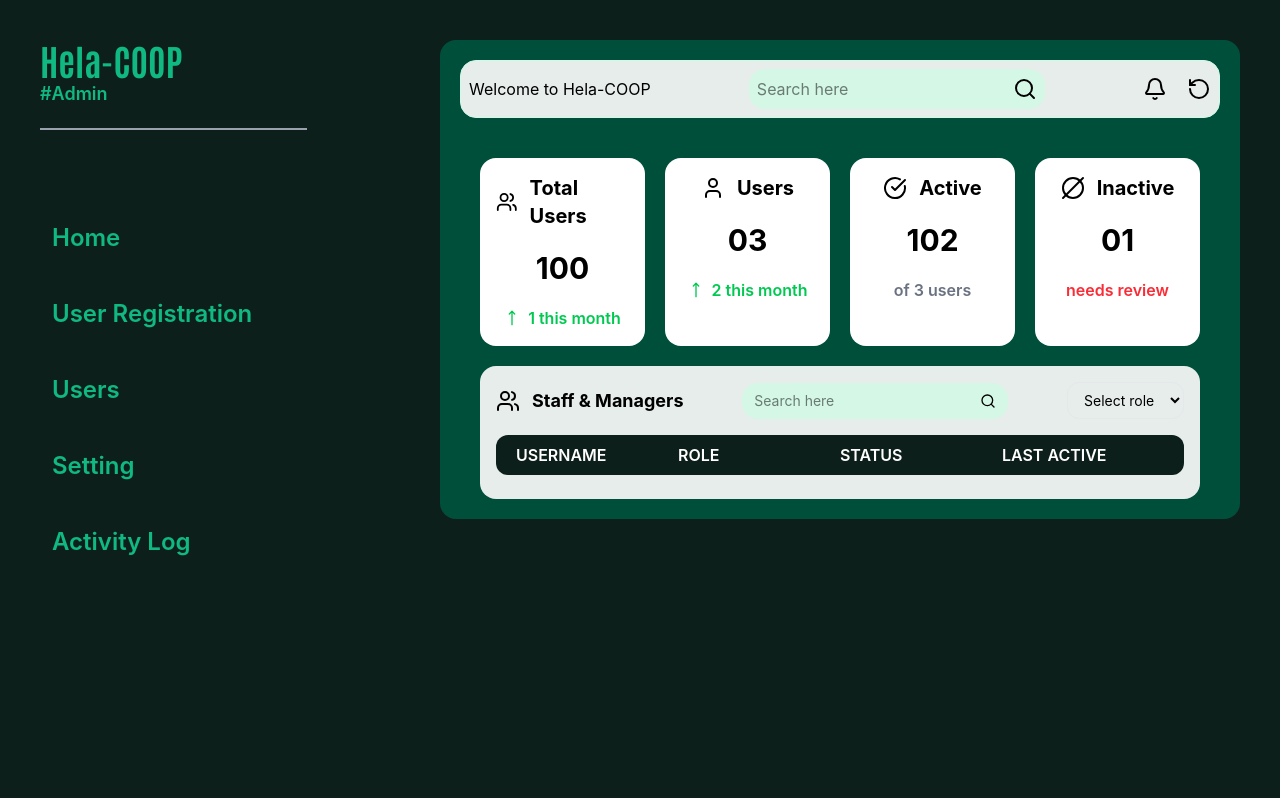
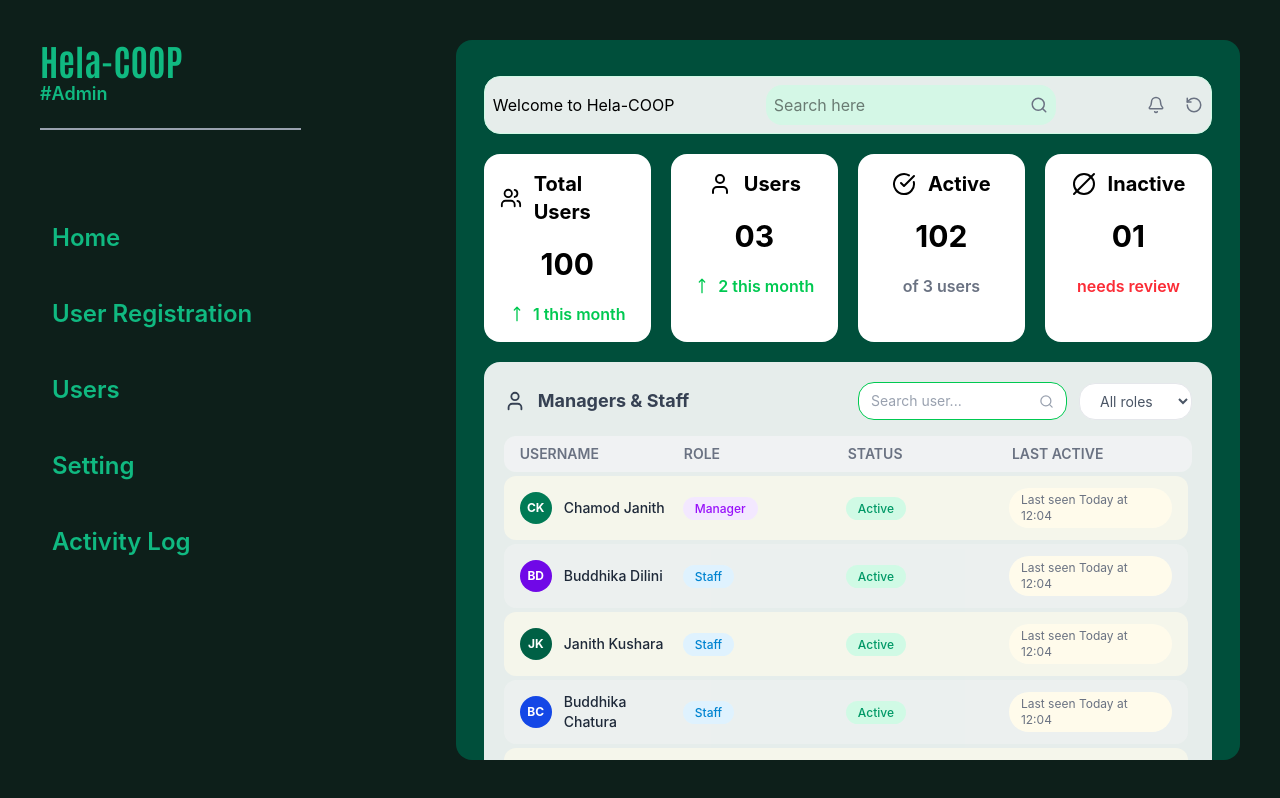
Before and after one commit to Senad-PM/Hela-COOP, a React (Vite) app in the folder client/: page /admin in a window 1280 px wide. Built offline with nearby package versions, Linux system fonts and the light colour scheme; sample sign-in values are in the browser's storage.

Commit message:
feat: Contributing all the sections

```diff
--- a/client/pages/Admin.jsx
+++ b/client/pages/Admin.jsx
@@ -2,9 +2,182 @@ import {
   Bell, RotateCcw, Search, Users, MoveUp, User,
   CircleCheckBig, CircleSlash2,
   CreditCard, Calendar, AtSign, Shield, KeyRound, CheckCircle, X,
-  Settings, TriangleAlert
+  Settings, TriangleAlert, ChevronRight, ChevronLeft, Download, Trash2
 } from "lucide-react";
 import React, { useState } from "react";
+
+const HomeSection = () => {
+
+  const [search, setSearch] = useState("");
+  const [roleFilter, setRoleFilter] = useState("All roles");
+
+  const users = [
+    { initials: "CK", name: "Chamod Janith",    role: "Manager", status: "Active",   time: "Today at 12:04", color: "bg-emerald-700" },
+    { initials: "BD", name: "Buddhika Dilini",  role: "Staff",   status: "Active",   time: "Today at 12:04", color: "bg-violet-700"  },
+    { initials: "JK", name: "Janith Kushara",   role: "Staff",   status: "Active",   time: "Today at 12:04", color: "bg-emerald-800" },
+    { initials: "BC", name: "Buddhika Chatura", role: "Staff",   status: "Active",   time: "Today at 12:04", color: "bg-blue-700"    },
+    { initials: "CK", name: "Chatura Kumara",   role: "Manager", status: "Active",   time: "Today at 12:04", color: "bg-emerald-700" },
+    { initials: "PN", name: "Piumi Nikeshala",  role: "Staff",   status: "Active",   time: "Today at 12:04", color: "bg-pink-700"    },
+    { initials: "CD", name: "Chatumi Dilhara",  role: "Staff",   status: "Active",   time: "Today at 12:04", color: "bg-cyan-700"    },
+    { initials: "WA", name: "Wenu Adhikari",    role: "Staff",   status: "Active",   time: "Today at 12:04", color: "bg-green-700"   },
+    { initials: "TK", name: "Tharushi Kaushika",role: "Staff",   status: "Active",   time: "Today at 12:04", color: "bg-teal-700"    },
+    { initials: "PM", name: "Praveen Manahara", role: "Staff",   status: "Inactive", time: "Today at 12:04", color: "bg-gray-600"    },
+  ];
+
+  const filtered = users.filter((u) => {
+    const matchSearch = u.name.toLowerCase().includes(search.toLocaleLowerCase());
+    const matchRole = roleFilter === "All roles" || u.role.roleFilter;
+    return matchSearch && matchRole;
+  });
+
+  return (
+    <div className="flex flex-col gap-5 pt-4 px-2">
+
+      <div className="bg-white/90 border border-emerald-100 p-2 rounded-2xl flex items-center justify-between">
+        <h1>Welcome to Hela-COOP</h1>
+        <div className="flex items-center justify-center bg-emerald-100/80 p-2 rounded-2xl gap-2">
+          <input
+            type="search"
+            placeholder="Search here"
+            className="rounded-xl"
+          />
+          <Search size={18} className="cursor-pointer text-gray-500 hover:text-gray-700 transition" />
+        </div>
+        <div className="flex gap-5">
+          <Bell size={18} className="cursor-pointer text-gray-500 hover:text-gray-700 transition" />
+          <RotateCcw size={18} className="cursor-pointer text-gray-500 hover:text-gray-700 transition" />
+        </div>
+      </div>
+
+      <div className="flex gap-5">
+        <div className="bg-white w-full rounded-2xl space-y-5 p-4">
+          <div className="flex items-center justify-center gap-3 font-bold text-xl">
+            <Users /> <h1>Total Users</h1>
+          </div>
+          <div className="flex items-center justify-center font-bold text-3xl">
+            <h1>100</h1>
+          </div>
+          <div className="flex items-center justify-center gap-2 text-green-500 font-semibold">
+            <MoveUp size={16} /> <p>1 this month</p>
+          </div>
+        </div>
+
+        <div className="bg-white w-full rounded-2xl space-y-5 p-4">
+          <div className="flex items-center justify-center gap-3 font-bold text-xl">
+            <User /> <h1>Users</h1>
+          </div>
+          <div className="flex items-center justify-center font-bold text-3xl">
+            <h1>03</h1>
+          </div>
+          <div className="flex items-center justify-center gap-2 text-green-500 font-semibold">
+            <MoveUp size={16} /> <p>2 this month</p>
+          </div>
+        </div>
+
+        <div className="bg-white w-full rounded-2xl space-y-5 p-4">
+          <div className="flex items-center justify-center gap-3 font-bold text-xl">
+            <CircleCheckBig /> <h1>Active</h1>
+          </div>
+          <div className="flex items-center justify-center font-bold text-3xl">
+            <h1>102</h1>
+          </div>
+          <div className="flex items-center justify-center font-semibold text-gray-500">
+            <p>of 3 users</p>
+          </div>
+        </div>
+
+        <div className="bg-white w-full rounded-2xl space-y-5 p-4">
+          <div className="flex items-center justify-center gap-3 font-bold text-xl">
+            <CircleSlash2 /> <h1>Inactive</h1>
+          </div>
+          <div className="flex items-center justify-center font-bold text-3xl">
+            <h1>01</h1>
+          </div>
+          <div className="flex items-center justify-center font-semibold">
+            <p className="text-red-500">needs review</p>
+          </div>
+        </div>
+      </div>
+
+      <div className="bg-white/90 rounded-2xl p-5">
+        <div className="flex items-center justify-between mb-4">
+          <div className="flex items-center gap-3 font-bold text-lg text-gray-700">
+            <User size={22} />
+            <h1>Managers & Staff</h1>
+          </div>
+          <div className="flex items-center gap-3">
+            <div className="flex items-center gap-2 border border-green-500 px-3 py-2 rounded-2xl bg-white">
+              <input type="search" placeholder="Search user..."
+                value={search}
+                onChange={(e) => setSearch(e.target.value)}
+                className="bg-transparent outline-none text-sm w-40 text-gray-700 placeholder:text-gray-400"
+              />
+              <Search size={15} className="text-gray-400" />
+            </div>
+            <select value={roleFilter}
+              onChange={(e) => setRoleFilter(e.target.value)}
+              className="border border-gray-200 rounded-2xl px-4 py-2 text-sm outline-none bg-white text-gray-600"
+            >
+              <option>All roles</option>
+              <option>Manager</option>
+              <option>Staff</option>
+            </select>
+          </div>
+        </div>
+
+        <div className="grid grid-cols-4 px-4 py-2 text-sm font-semibold uppercase text-gray-500 bg-gray-100/80 rounded-xl mb-1">
+          <span>Username</span>
+          <span>Role</span>
+          <span>Status</span>
+          <span>Last active</span>
+        </div>
+        <div className="max-h-96 overflow-y-auto pr-1 space-y-1">
+          {filtered.length === 0 ? (
+            <p className="text-center text-sm text-gray-400 py-8">No user found</p>
+          ) : (
+            filtered.map((user, i) => (
+              <div key={i}
+                className={`grid grid-cols-4 px-4 py-3 rounded-xl items-center text-sm ${i % 2 === 0 ? "bg-amber-50/60" : "bg-stone-100/40"}`}
+              >
+
+                <div className="flex items-center gap-3">
+                  <div className={`w-8 h-8 rounded-full ${user.color} text-white flex items-center justify-center text-xs font-bold flex-shrink-0`}>
+                    {user.initials}
+                  </div>
+                  <span className="font-medium text-gray-800">{user.name}</span>
+                </div>
+
+                <span>
+                  <span className={`px-3 py-1 rounded-full text-xs font-medium ${
+                    user.role === "Manager" ? "bg-purple-100 text-purple-600" : "bg-sky-100 text-sky-600"
+                  }`}
+                  >
+                    {user.role}
+                  </span>
+                </span>
+
+                <span>
+                  <span className={`px-3 py-1 rounded-full text-xs font-medium ${
+                    user.status === "Active" ? "bg-emerald-100 text-emerald-600" : "bg-amber-100 text-amber-600"
+                  }`}
+                  >
+                    {user.status}
+                  </span>
+                </span>
+                <span className="text-xs text-gray-500 bg-amber-50 px-3 py-1 rounded-full w-fit">
+                  Last seen {user.time}
+                </span>
+
+              </div>
+            ))
+          )}
+        </div>
+
+      </div>
+
+    </div>
+  )
+};
 
 const UserRegistrationSection = () => {
   const [formData, setFormData] = useState({
@@ -54,7 +227,7 @@ const UserRegistrationSection = () => {
   );
 
   return (
-    <div className="flex flex-col gap-4 pt-4 max-w-4xl">
+    <div className="flex flex-col gap-4 pt-4 px-2 max-w-4xl">
 
       <div className="bg-[#f5f0e8] rounded-2xl px-6 py-4">
         <h1 className="text-xl font-bold text-gray-800">User Registration</h1>
@@ -159,7 +332,7 @@ const UsersSection = () => {
     return matchSearch && matchRole;
   });
   return(
-    <div className="flex flex-col gap-4 pt-2 px-2">
+    <div className="flex flex-col gap-4 pt-4 px-2">
 
       <div className="bg-[#f5f0e8] rounded-2xl px-6 py-4 flex items-start justify-between">
         <div>
@@ -437,8 +610,90 @@ const ActivityLogSection = () => {
               <option>Nimal_Shantha</option>
               <option>Amali_Jayawardhana</option>
             </select>
+            <select value={actionFilter} onChange={(e) => {setActionFilter(e.target.value); setCurrentPage(1);}}
+              className="border border-gray-200 rounded-xl px-3 py-1.5 text-xs outline-none bg-white text-gray-600"
+            >
+              <option>All actions</option>
+              <option>Added manager</option>
+              <option>Approve loan</option>
+              <option>Added savings</option>
+              <option>Changed permission</option>
+              <option>Added staff</option>
+              <option>Added loan payment</option>
+              <option>Delete staff</option>
+            </select>
+            <select value={timeFilter} onChange={(e) => {setTimeFilter(e.target.value)}}
+              className="border border-gray-200 rounded-xl px-3 py-1.5 text-xs outline-none bg-white text-gray-600"
+            >
+              <option>All time</option>
+              <option>Today</option>
+              <option>This week</option>
+              <option>This month</option>
+            </select>
           </div>
         </div>
+
+        <div className="space-y-1">
+          {paginated.map((logs, i) => (
+            <div key={i} className={`grid grid-cols-4 px-4 py-3 rounded-xl items-center text-sm ${i % 2 == 0 ? "bg-amber-50/60" : "bg-stone-100/40}"}`}>
+              <span className="text-xs text-gray-500">{logs.date}</span>
+              <div className="flex items-center gap-2">
+                <div className={`flex items-center justify-center w-7 h-7 rounded-full ${logs.color} text-white text-xs font-bold flex-shrink-0`}>
+                  {logs.initials}
+                </div>
+                <span className="text-xs font-medium text-gray-700">{logs.user}</span>
+              </div>
+              <span className={`text-xs font-semibold ${logs.actionColor}`}>{logs.action}</span>
+              <span className="tex-xs text-gray-500">{logs.ref}</span>
+            </div>
+          ))}
+        </div>
+
+        <div className="flex items-center justify-between pt-1 flex-wrap gap-2">
+          <p className="text-xs text-gray-500">
+            Showing {Math.min((currentPage - 1) * rowsPerPage + 1, filtered.length)}–{Math.min(currentPage * rowsPerPage, filtered.length)} of {filtered.length} entries
+          </p>
+          <div className="flex items-center gap-1">
+            <button onClick={() => setCurrentPage((p) => Math.max(p - 1, 1))}
+              disabled={currentPage === 1}
+              className="flex items-center justify-center w-7 h-7 rounded-lg border border-gray-200 text-xs disabled:opacity-40 hover:bg-gray-50"
+            >
+              <ChevronLeft />
+            </button>
+            {Array.from({length: totalPages}, (_, i) => (
+              <button key={i} onChange={() => setCurrentPage(i + 1)}
+                className={`flex items-center justify-center w-7 h-7 rounded-lg border text-xs transition ${
+                  currentPage === i + 1 ? "bg-[#0d1f1a] text-white border-[#0d1f1a]" : "border-gray-200 hover:bg-gray-50"
+                }`}
+              >
+                {i + 1}
+              </button>
+            ))}
+            <button onClick={() => setCurrentPage((p) => Math.min(p + 1, totalPages))}
+              disabled={currentPage === totalPages}
+              className="flex items-center justify-center w-7 h-7 rounded-lg border border-gray-200 text-xs disabled:opacity-40 hover:bg-gray-50"
+            >
+              <ChevronRight />
+            </button>
+            <button className="flex items-center gap-1 ml-2 border border-gray-200 rounded-xl px-3 py-1.5 text-xs text-gray-600 hover:text-gray-50 hover:bg-black transition">
+              <Download /> CSV
+            </button>
+          </div>
+        </div>
+
+        <div className="flex items-center justify-between bg-red-50 border border-red-200 rounded-2xl px-5 py-3 mt-1">
+          <div className="flex items-center gap-2">
+            <TriangleAlert size="14" className="text-red-500" />
+            <div>
+              <p className="text-xs font-semibold text-red-600">Danger zone</p>
+              <p className="text-xs text-red-400">Clear all logs - cannot be undone</p>
+            </div>
+          </div>
+          <button className="flex items-center gap-1 text-xs text-red-500 border border-red-300 px-3 py-1.5 rounded-xl hover:bg-red-100 transition">
+            <Trash2 /> Clear all logs
+          </button>
+        </div>
+
       </div>
 
     </div>
@@ -449,96 +704,11 @@ const ActivityLogSection = () => {
 const Admin = () => {
   const [activeSection, setActiveSection] = useState("home");
 
-const HomeSection = () => (
-  <div className="flex flex-col gap-5 pt-10 px-5">
-    <div className="flex gap-5">
-      <div className="bg-white w-full rounded-2xl space-y-5 p-4">
-        <div className="flex items-center justify-center gap-3 font-bold text-xl">
-          <Users /> <h1>Total Users</h1>
-        </div>
-        <div className="flex items-center justify-center font-bold text-3xl">
-          <h1>100</h1>
-        </div>
-        <div className="flex items-center justify-center gap-2 text-green-500 font-semibold">
-          <MoveUp size={16} /> <p>1 this month</p>
-        </div>
-      </div>
-
-      <div className="bg-white w-full rounded-2xl space-y-5 p-4">
-        <div className="flex items-center justify-center gap-3 font-bold text-xl">
-          <User /> <h1>Users</h1>
-        </div>
-        <div className="flex items-center justify-center font-bold text-3xl">
-          <h1>03</h1>
-        </div>
-        <div className="flex items-center justify-center gap-2 text-green-500 font-semibold">
-          <MoveUp size={16} /> <p>2 this month</p>
-        </div>
-      </div>
-
-      <div className="bg-white w-full rounded-2xl space-y-5 p-4">
-        <div className="flex items-center justify-center gap-3 font-bold text-xl">
-          <CircleCheckBig /> <h1>Active</h1>
-        </div>
-        <div className="flex items-center justify-center font-bold text-3xl">
-          <h1>102</h1>
-        </div>
-        <div className="flex items-center justify-center font-semibold text-gray-500">
-          <p>of 3 users</p>
-        </div>
-      </div>
-
-      <div className="bg-white w-full rounded-2xl space-y-5 p-4">
-        <div className="flex items-center justify-center gap-3 font-bold text-xl">
-          <CircleSlash2 /> <h1>Inactive</h1>
-        </div>
-        <div className="flex items-center justify-center font-bold text-3xl">
-          <h1>01</h1>
-        </div>
-        <div className="flex items-center justify-center font-semibold">
-          <p className="text-red-500">needs review</p>
-        </div>
-      </div>
-    </div>
-
-    <div className="bg-white/90 rounded-2xl p-4">
-
-      <div className="flex items-center justify-between mb-4">
-        <div className="flex items-center gap-3 font-bold text-lg">
-          <Users />
-          <h1>Staff &amp; Managers</h1>
-        </div>
-        <div className="flex items-center gap-2 bg-emerald-100/80 px-3 py-2 rounded-2xl">
-          <input
-            type="search"
-            placeholder="Search here"
-            className="bg-transparent outline-none text-sm"
-          />
-          <Search size={16} />
-        </div>
-        <select className="border border-gray-200 rounded-xl px-3 py-2 text-sm outline-none">
-          <option>Select role</option>
-          <option>Manager</option>
-          <option>Staff</option>
-        </select>
-      </div>
-
-      <div className="grid grid-cols-4 rounded-xl px-5 py-2 font-semibold text-white bg-[#0d1f1a] mb-2">
-        <span>USERNAME</span>
-        <span>ROLE</span>
-        <span>STATUS</span>
-        <span>LAST ACTIVE</span>
-      </div>
-    </div>
-
-  </div>
-);
-
   return (
     <>
-      <section className="w-full min-h-screen bg-[#0d1f1a] p-10">
-        <div className="flex items-start">
-          <div className="w-1/3 text-[#10b981]">
+      <section className="w-full h-screen bg-[#0d1f1a] p-10 overflow-hidden">
+        <div className="flex h-full gap-6">
+          <div className="flex flex-col w-1/3 text-[#10b981]">
             <h1
               className="text-4xl font-bold"
               style={{ fontFamily: '"Antonio", serif' }}
@@ -585,31 +755,13 @@ const HomeSection = () => (
               </div>
             </div>
           </div>
-          <div className="w-2/3 h-full rounded-2xl bg-emerald-900 p-5">
-          {activeSection === 'home' && (
-            <>
-              <div className="bg-white/90 border border-emerald-100 p-2 rounded-2xl flex items-center justify-between">
-                <h1>Welcome to Hela-COOP</h1>
-                <div className="flex items-center justify-center bg-emerald-100/80 p-2 rounded-2xl gap-2">
-                  <input
-                    type="search"
-                    placeholder="Search here"
-                    className="rounded-xl"
-                  />
-                  <Search />
-                </div>
-                <div className="flex gap-5">
-                  <Bell />
-                  <RotateCcw />
-                </div>
-              </div>
-              <HomeSection />
-            </>
-          )}
+          <div className="w-2/3 h-full rounded-2xl bg-emerald-900 p-5 overflow-y-auto">
+
           {activeSection === "userRegistration" && <UserRegistrationSection />}
           {activeSection === "users" && <UsersSection />}
           {activeSection === "setting" && <SettingSection />}
           {activeSection === "activity" && <ActivityLogSection />}
+          {activeSection === "home" && <HomeSection />}
           </div>
         </div>
       </section>
```
